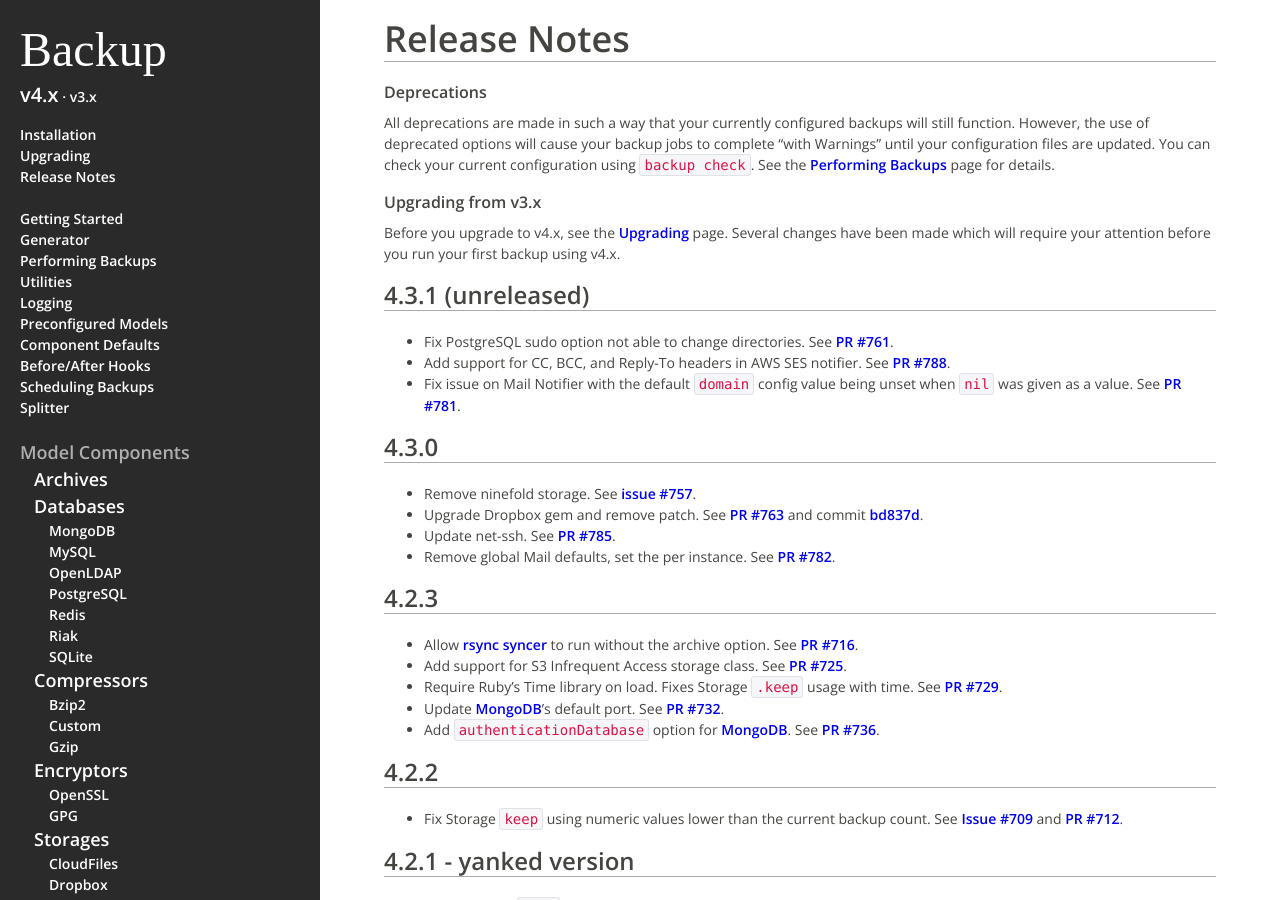
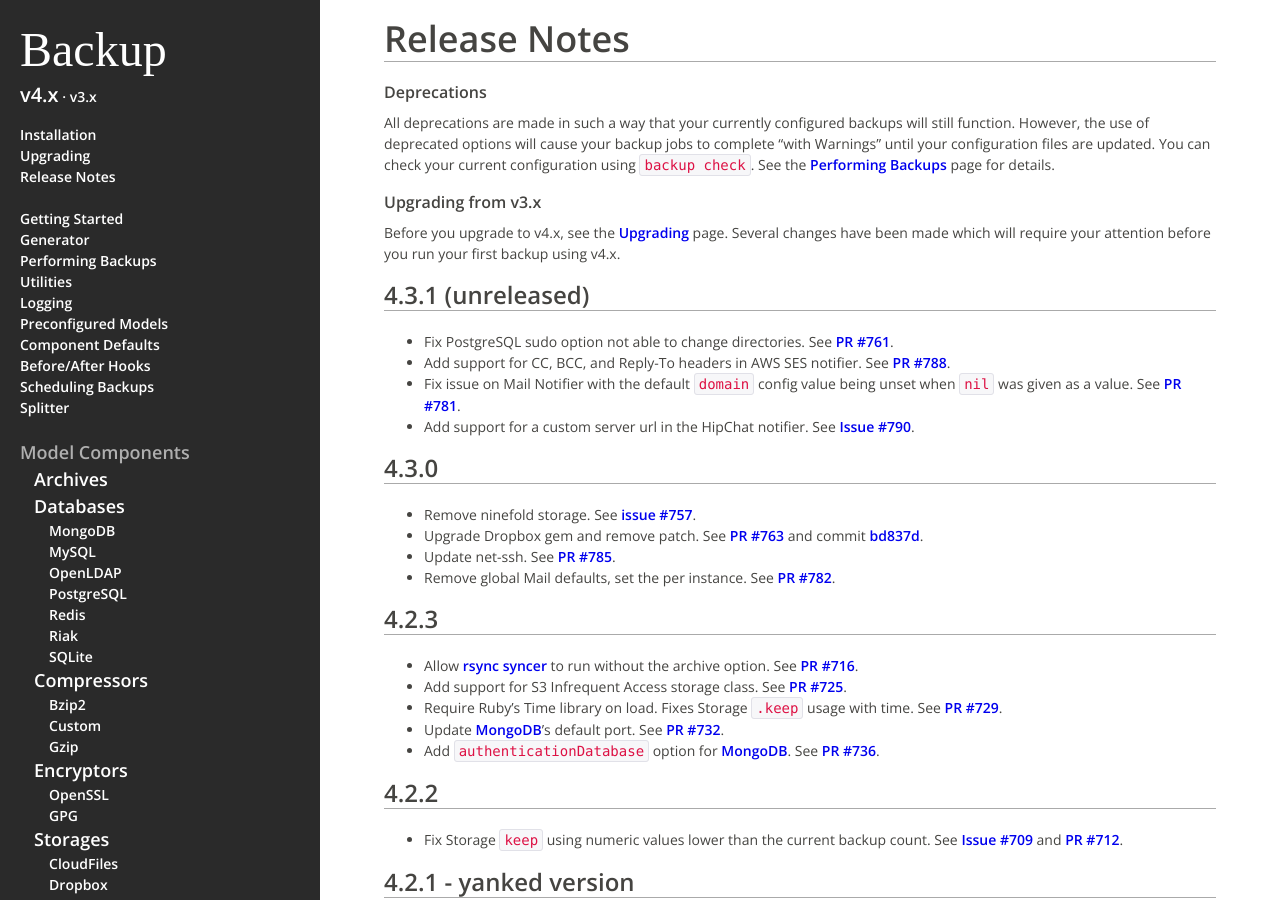
Before and after one commit to backup/backup, a Jekyll site: the page built from v4/release-notes/index.md, in a window 1280 px wide and 900 px high. Built offline with Jekyll 4.4.1, drawn with Linux system fonts in a browser that asks for light colours; some web fonts are replaced.

Commit message:
Update release notes

```diff
--- a/v4/release-notes/index.md
+++ b/v4/release-notes/index.md
@@ -24,6 +24,7 @@ Several changes have been made which will require your attention before you run
 - Fix PostgreSQL sudo option not able to change directories. See [PR #761](https://github.com/backup/backup/pull/761).
 - Add support for CC, BCC, and Reply-To headers in AWS SES notifier. See [PR #788](https://github.com/backup/backup/pull/788).
 - Fix issue on Mail Notifier with the default `domain` config value being unset when `nil` was given as a value. See [PR #781](https://github.com/backup/backup/pull/781).
+- Add support for a custom server url in the HipChat notifier. See [Issue #790](https://github.com/backup/backup/pull/790).
 
 4.3.0
 -----
```
